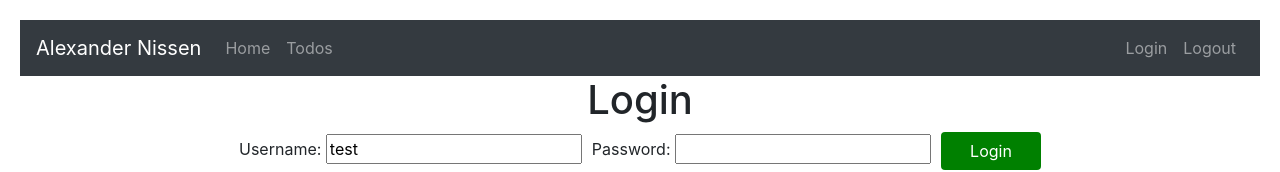
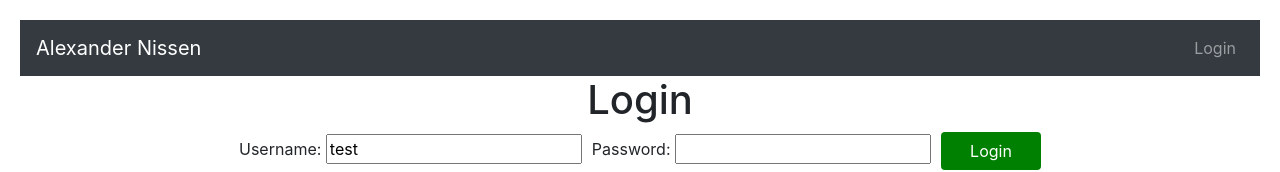
Before and after one commit to AlexanderNissen/todo-app-full-stack, a React (Create React App) app: page / in a window 1280 px wide. Shown: the top 172 px of the page. Built offline with nearby package versions, Linux system fonts and the light colour scheme.

Commit message:
S4S18 - Enable navigation/menu links conditional on user auth token + bug fixes

```diff
--- a/src/components/todo/AuthenticationService.js
+++ b/src/components/todo/AuthenticationService.js
@@ -7,6 +7,14 @@
   logout(username) {
     sessionStorage.removeItem('authenticatedUser');
   }
+
+  isUserLoggedIn() {
+    let user = sessionStorage.getItem('authenticatedUser');
+    if (user===null) {
+      return false;
+    }
+    return true;
+  }
 }
 
 export default new AuthenticationService();
--- a/src/components/todo/HeaderComponent.jsx
+++ b/src/components/todo/HeaderComponent.jsx
@@ -4,17 +4,20 @@
 
 class HeaderComponent extends Component {
   render() {
+    const isUserLoggedIn = AuthenticationService.isUserLoggedIn();
+    // console.log(isUserLoggedIn);
+
     return(
       <header>
         <nav className="navbar navbar-expand-md navbar-dark bg-dark">
           <div><a href="http://alexadernissen.com" className="navbar-brand">Alexander Nissen</a></div>
           <ul className="navbar-nav">
-          <li><Link className="nav-link" to="/welcome/AlexanderNissen">Home</Link></li>
-          <li><Link className="nav-link" to="/todos">Todos</Link></li>
+            {isUserLoggedIn && <li><Link className="nav-link" to="/welcome/AlexanderNissen">Home</Link></li>}
+            {isUserLoggedIn && <li><Link className="nav-link" to="/todos">Todos</Link></li>}
           </ul>
           <ul className="navbar-nav navbar-collapse justify-content-end">
-          <li><Link className="nav-link" to="/login">Login</Link></li>
-          <li><Link className="nav-link" to="/logout" onClick={AuthenticationService.logout}>Logout</Link></li>
+            {!isUserLoggedIn && <li><Link className="nav-link" to="/login">Login</Link></li>}
+            {isUserLoggedIn && <li><Link className="nav-link" to="/logout" onClick={AuthenticationService.logout}>Logout</Link></li>}
           </ul>
         </nav>
       </header>
--- a/src/components/todo/ListTodosComponent.jsx
+++ b/src/components/todo/ListTodosComponent.jsx
@@ -20,7 +20,7 @@
       <div className="table">
         <table>
           <thead>
-            <tr>
+            <tr key="header">
               <th>Description</th>
               <th>Completed?</th>
               <th>Date</th>
@@ -30,7 +30,7 @@
             {
               this.state.todos.map (
                 todo =>
-                  <tr>
+                  <tr key={todo.id}>
                     <td>{todo.description}</td>
                     <td>{todo.done.toString()}</td>
                     <td>{todo.targetDate.toString()}</td>
--- a/src/components/todo/TodoApp.jsx
+++ b/src/components/todo/TodoApp.jsx
@@ -14,11 +14,12 @@
   render() {
     const LoginComponentWithNavigation = withNavigation(LoginComponent)
     const WelcomeComponentWithParams = withParams(WelcomeComponent)
+    const HeaderComponentWithNavigation = withNavigation(HeaderComponent);
 
     return (
       <div className="TodoApp">
         <Router>
-          <HeaderComponent/>
+          <HeaderComponentWithNavigation/>
             <Routes>
                 <Route path="/" element={<LoginComponentWithNavigation/>}/>
                 <Route path="/login" element={<LoginComponentWithNavigation/>}/>
```
Lines whose indentation alone changed are shown as unchanged.
